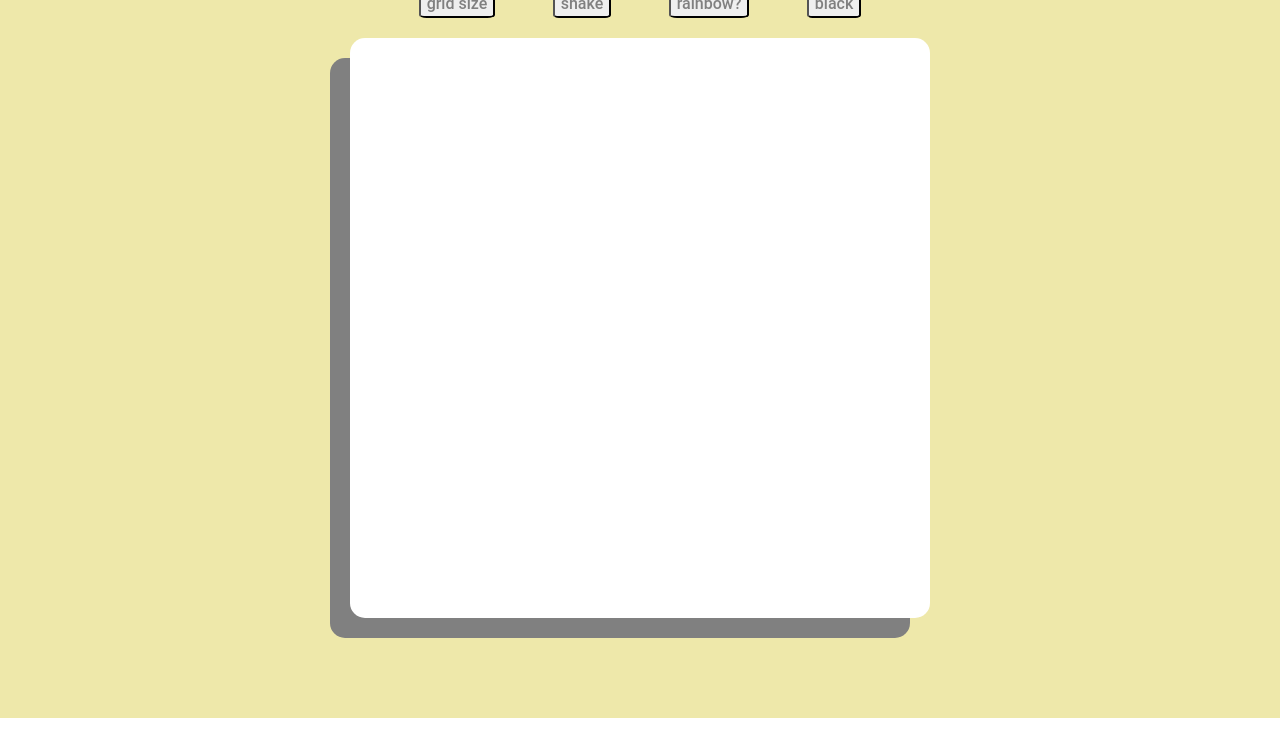
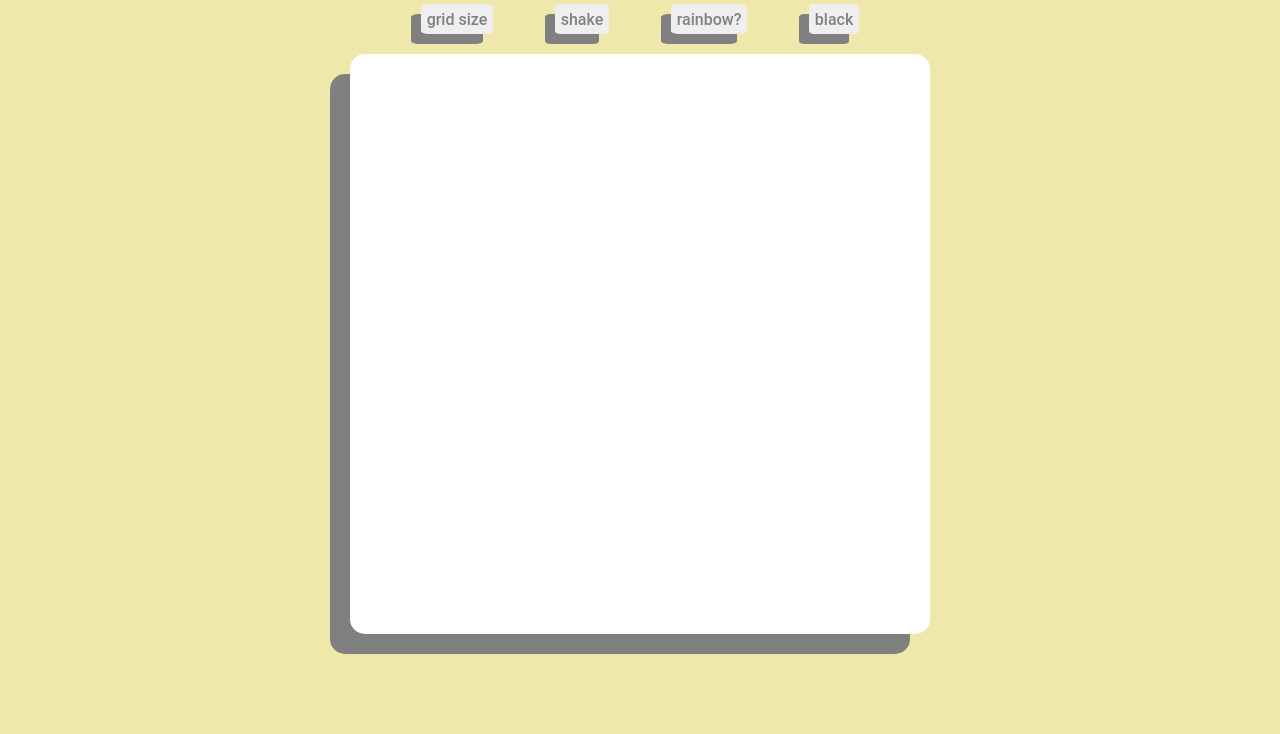
Before and after one commit to mblls/etch_and_sketch, a plain HTML site: page index.html in a window 1280 px wide. Shown: the part 174-908 px from the top of the page. Drawn offline with Linux system fonts and the light colour scheme.

Commit message:
refined UI

```diff
--- a/css/style.css
+++ b/css/style.css
@@ -6,6 +6,7 @@
 body{
     font-family: 'Josefin Slab', serif;
     font-weight: 900;
+    font-size: x-large;
     color: royalblue;
 }
 
@@ -41,46 +42,55 @@ h1{
 
 #change_size{
     color: grey;
-    font-family: 'Roboto', serif;
+    font-family: 'Roboto', sans-serif;
     font-weight: 500;
     height: 30px;
     border-radius: 10%;
     font-size: medium;
     margin-bottom: 10px;
+    border: none;
+    box-shadow: -10px 10px 0 grey;
 }
 
 #change_size:hover{
     background-color: royalblue;
+    box-shadow: -4px 4px 0 grey;
 }
 
 #reset{
     color: grey;
-    font-family: 'Roboto', serif;
+    font-family: 'Roboto', sans-serif;
     font-weight: 500;
     height: 30px;
     width: auto;
     border-radius: 10%;
     font-size: medium;
     margin-bottom: 10px;
+    border: none;
+    box-shadow: -10px 10px 0 grey;
 }
 
 #reset:hover{
     background-color: royalblue;
+    box-shadow: -4px 4px 0 grey;
 }
 
 #rainbow{
     color: grey;
-    font-family: 'Roboto', serif;
+    font-family: 'Roboto', sans-serif;
     font-weight: 500;
     height: 30px;
     border-radius: 10%;
     font-size: medium;
     margin-bottom: 10px;
+    border: none;
+    box-shadow: -10px 10px 0 grey;
 }
 
 #rainbow:hover{
     animation-name: colorful;
     animation-duration: 3s;
+    box-shadow: -4px 4px 0 grey;
 }
 
 @keyframes colorful {
@@ -97,16 +107,19 @@ h1{
 
 #black{
     color: grey;
-    font-family: 'Roboto', serif;
+    font-family: 'Roboto', sans-serif;
     font-weight: 500;
     height: 30px;
     border-radius: 10%;
     font-size: medium;
     margin-bottom: 10px;
+    border: none;
+    box-shadow: -10px 10px 0 grey;
 }
 
 #black:hover{
     background-color: royalblue;
+    box-shadow: -4px 4px 0 grey;
 }
 
 #container{
```
